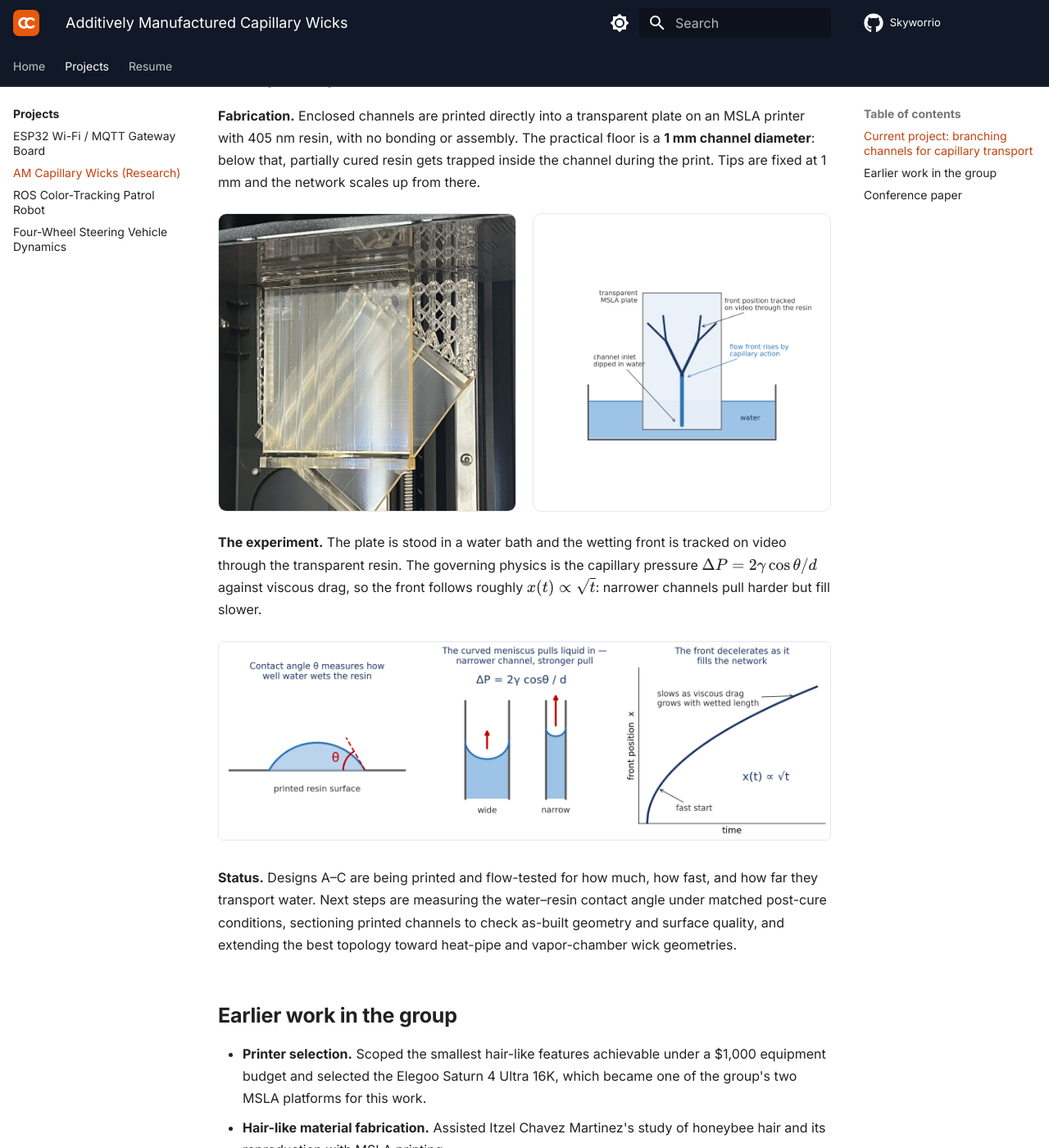
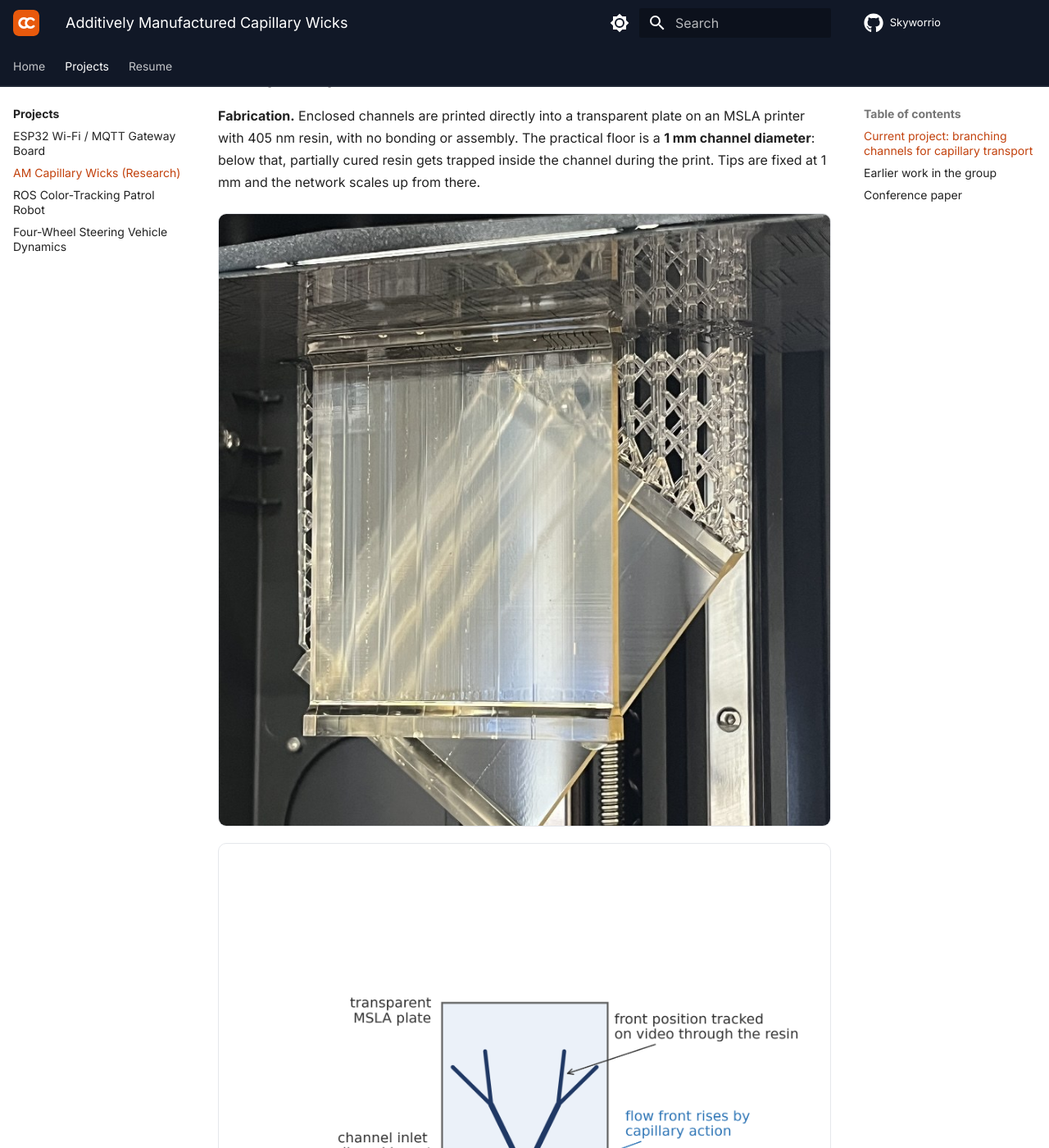
Before and after one commit to Skyworrio/Skyworrio.github.io, an MkDocs documentation site: the page built from docs/projects/capillary-wicks/index.md, in a window 1280 px wide and 1400 px high, scrolled down 1953 px. Shown: the whole window at 82% size. Built offline with MkDocs 1.6.1 and Material for MkDocs 9.7.7, drawn with Linux system fonts in a browser that asks for light colours.

Commit message:
Widen content column, keep plots uncropped, restore author image widths
- Raise max content width from 68rem to 80rem to use wide screens
- PNG/SVG plots in image grids keep their natural aspect ratio (no crop,
  no letterbox); JPG photos stay uniform square tiles
- Image grids lay out two per row so 4-image sets form a 2x2 block
- Explicit { width=... } on an image is honored again; the shared size cap
  only applies to images without one
- Restore the hand-set image widths on the ROS and 4WS pages
- Case study cards back to the narrower minimum column width

Co-Authored-By: Claude Opus 5.5 <noreply@anthropic.com>
Claude-Session: https://claude.ai/code/session_01PrzAD7gUwLT2usEjcLTTJM

```diff
--- a/docs/stylesheets/extra.css
+++ b/docs/stylesheets/extra.css
@@ -46,7 +46,7 @@
 /* ==========================================================================
    Layout and typography
    ========================================================================== */
-.md-grid { max-width: 68rem; }
+.md-grid { max-width: 80rem; }
 
 .md-typeset { font-size: 0.8rem; line-height: 1.7; }
 .md-typeset h1 { font-weight: 700; letter-spacing: -0.02em; color: var(--md-default-fg-color); }
@@ -101,14 +101,18 @@
 .md-typeset p:not(.grid > p) > a.glightbox:only-child img,
 .md-typeset p:not(.grid > p) > img:only-child {
   max-width: 100%;
-  max-height: 30rem;
-  width: auto;
   height: auto;
   border: 1px solid var(--cc-border);
 }
+/* Images without an explicit width get a shared size cap; a { width="..." } on the image wins */
+.md-typeset p:not(.grid > p) > a.glightbox:only-child img:not([width]),
+.md-typeset p:not(.grid > p) > img:only-child:not([width]) {
+  max-height: 30rem;
+  width: auto;
+}
 
 /* Image grids: every tile the same square size; click opens the full image */
-.md-typeset .grid:has(img) { gap: 1rem; margin: 1.5em 0; }
+.md-typeset .grid:has(img) { gap: 1rem; margin: 1.5em 0; grid-template-columns: repeat(auto-fit, minmax(min(100%, 22rem), 1fr)); }
 .md-typeset .grid > p { margin: 0; }
 .md-typeset .grid > p > a.glightbox { display: block; }
 .md-typeset .grid img {
@@ -123,9 +127,10 @@
 .md-typeset .grid a.glightbox:hover img { box-shadow: 0 10px 24px -12px rgba(0, 0, 0, 0.35); }
 /* Plots, diagrams and layouts (PNG/SVG, or .contain): show the whole thing, letterboxed,
    instead of cropping. JPG photos keep the cropped fill. */
-.md-typeset .grid img.contain,
-.md-typeset .grid img[src$=".png"],
-.md-typeset .grid img[src$=".svg"] { object-fit: contain; background: #ffffff; padding: 0.4rem; }
+.md-typeset .grid img.contain { object-fit: contain; background: #ffffff; padding: 0.4rem; }
+/* Plots and diagrams (PNG/SVG) keep their natural shape so axes and legends are never cut off */
+.md-typeset .grid img[src$=".png"]:not(.contain),
+.md-typeset .grid img[src$=".svg"]:not(.contain) { aspect-ratio: auto; height: auto; object-fit: fill; background: #ffffff; }
 
 /* Project meta tables: no header row styling noise */
 .md-typeset table:not([class]) th:empty { display: none; }
@@ -220,7 +225,7 @@
    ========================================================================== */
 .project-grid {
   display: grid;
-  grid-template-columns: repeat(auto-fit, minmax(min(100%, 22rem), 1fr));
+  grid-template-columns: repeat(auto-fit, minmax(min(100%, 17rem), 1fr));
   gap: 1.2rem;
   margin: 1.2rem 0 1.5rem;
 }
```
Also changed, not shown: docs/projects/4ws-vehicle-dynamics/index.md (+2 -2 lines), docs/projects/ros-tracking/index.md (+1 -1 lines).
